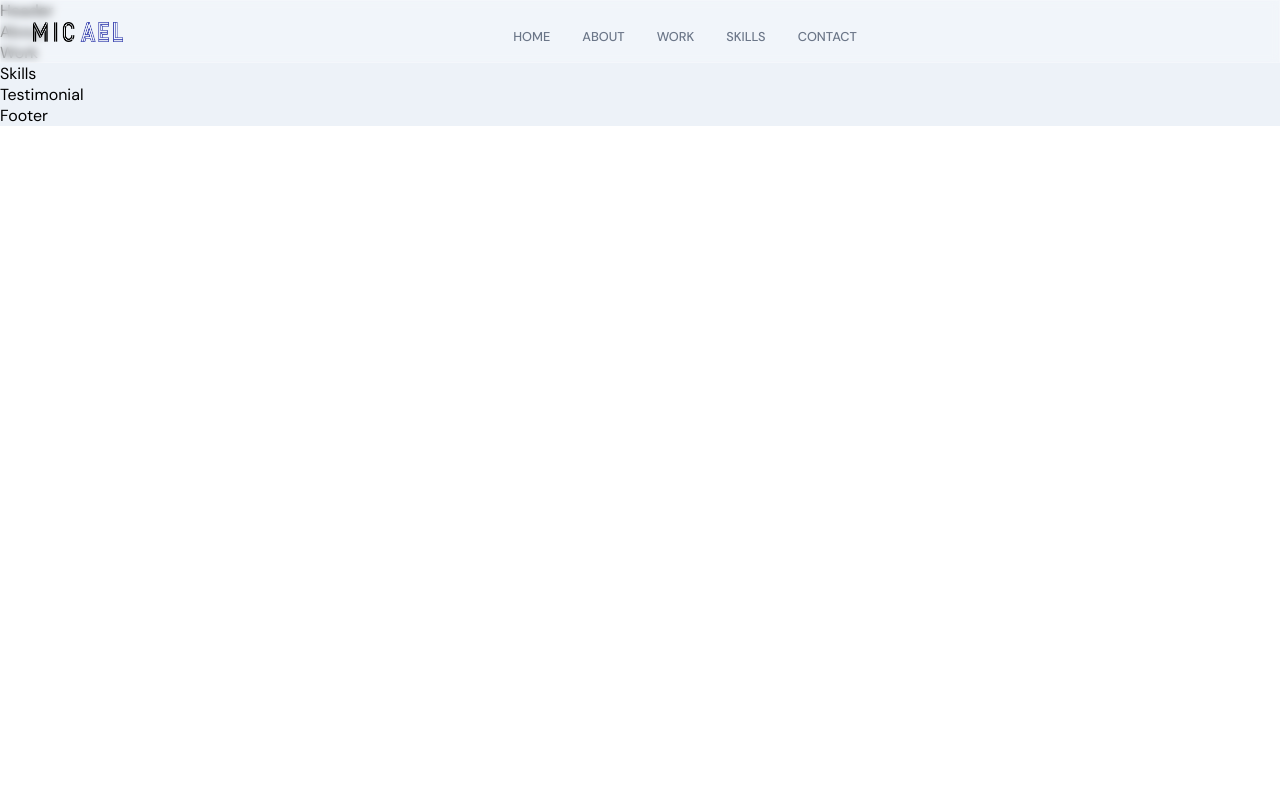
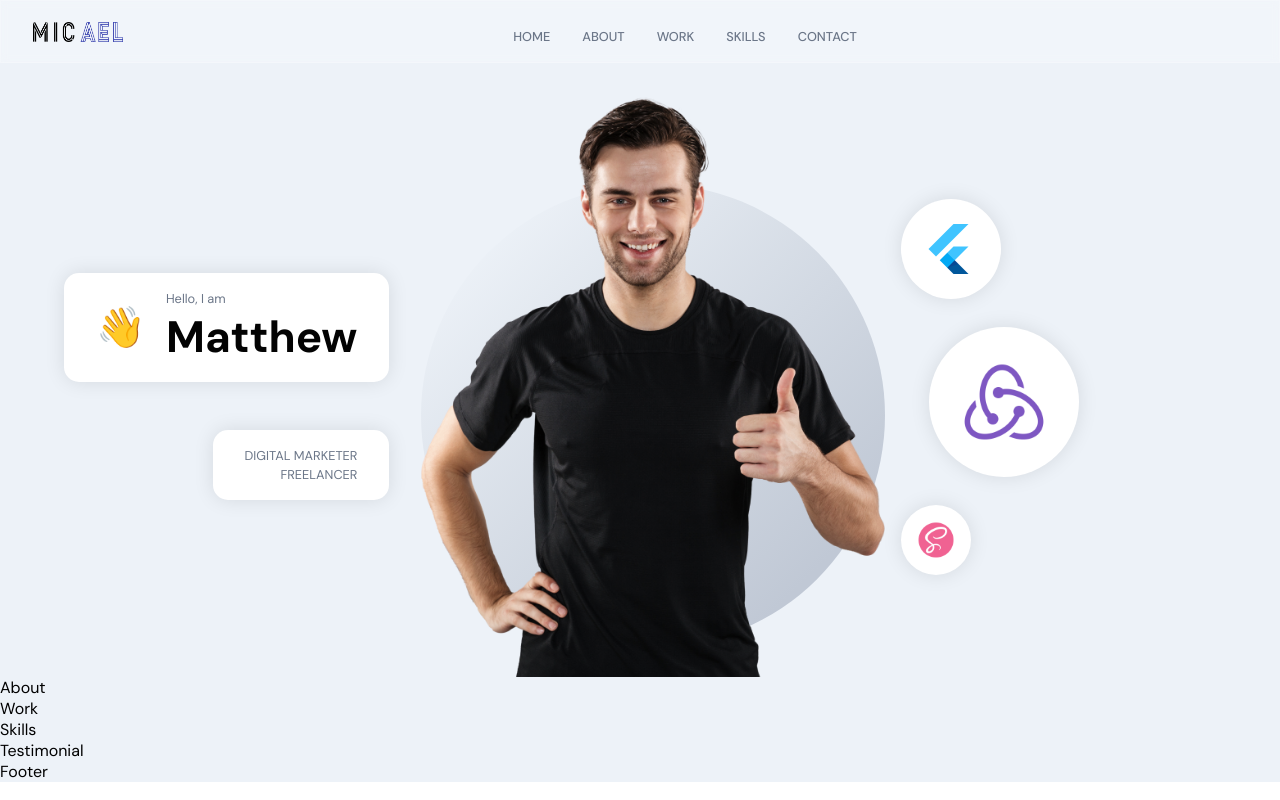
Before and after one commit to matthewhltang/reactjs-santity-portfolio, a React (Create React App) app in the folder frontend_react/: page / in a window 1280 px wide. Built offline with nearby package versions, Linux system fonts and the light colour scheme.

Commit message:
Push Header Section

```diff
--- a/frontend_react/src/container/Header/Header.jsx
+++ b/frontend_react/src/container/Header/Header.jsx
@@ -1,12 +1,74 @@
 import React from 'react';
+import { motion } from 'framer-motion';
+
+import { images } from '../../constants';
 
 import './Header.scss';
 
+const scaleVariants = {
+  whileInView: {
+    scale: [0, 1],
+    opacity: [0, 1],
+    transition: {
+      duration: 1,
+      ease: 'easeInOut'
+    }
+  }
+}
+
 const Header = () => {
   return (
-    <div>Header</div>
-  )
+    <div className="app__header app__flex">
+    <motion.div
+      whileInView={{ x: [-100, 0], opacity: [0, 1] }}
+      transition={{ duration: 0.5 }}
+      className="app__header-info"
+    >
+      <div className="app__header-badge">
+        <div className="badge-cmp app__flex">
+          <span>👋</span>
+          <div style={{ marginLeft: 20 }}>
+            <p className="p-text">Hello, I am</p>
+            <h1 className="head-text">Matthew</h1>
+          </div>
+        </div>
 
+        <div className="tag-cmp app__flex">
+          <p className="p-text">Digital Marketer</p>
+          <p className="p-text">Freelancer</p>
+        </div>
+      </div>
+    </motion.div>
+
+    <motion.div
+      whileInView={{ opacity: [0, 1] }}
+      transition={{ duration: 0.5, delayChildren: 0.5 }}
+      className="app__header-img"
+    >
+      <img src={images.profile} alt="profile_bg" />
+      <motion.img
+        whileInView={{ scale: [0, 1] }}
+        transition={{ duration: 1, ease: 'easeInOut' }}
+        src={images.circle}
+        alt="profile_circle"
+        className="overlay_circle"
+      />
+    </motion.div>
+
+    <motion.div
+      variants={scaleVariants}
+      whileInView={scaleVariants.whileInView}
+      className="app__header-circles"
+    >
+      {[images.flutter, images.redux, images.sass].map((circle, index) => (
+        <div className="circle-cmp app__flex" key={`circle-${index}`}>
+          <img src={circle} alt="profile_bg" />
+        </div>
+      ))}
+    </motion.div>
+  </div>
+
+  );
 }
 
 export default Header
--- a/frontend_react/src/container/Header/Header.scss
+++ b/frontend_react/src/container/Header/Header.scss
@@ -0,0 +1,196 @@
+#home {
+    position: relative;
+    background: url("../../assets/bgIMG.png");
+    background-size: cover;
+    background-position: center;
+    background-repeat: repeat;
+
+    // disable the default padding styles
+    .app__wrapper {
+      padding: 0;
+
+      .copyright {
+        display: none;
+      }
+    }
+  }
+
+  .app__header {
+    flex: 1;
+    width: 100%;
+    height: 100%;
+    flex-direction: row;
+
+    padding: 6rem 2rem 0rem;
+
+    @media screen and (min-width: 2000px) {
+      padding-top: 8rem;
+    }
+
+    @media screen and (max-width: 1200px) {
+      flex-direction: column;
+    }
+
+    @media screen and (max-width: 450px) {
+      padding: 6rem 1rem 2rem;
+    }
+  }
+
+  .app__header-info {
+    flex: 0.65;
+    display: flex;
+    flex-direction: column;
+    justify-content: flex-start;
+    align-items: flex-start;
+    height: 100%;
+
+    margin: 0 2rem;
+
+    @media screen and (max-width: 1200px) {
+      width: 100%;
+      margin-right: 0rem;
+    }
+  }
+
+  .app__header-badge {
+    width: 100%;
+    display: flex;
+    justify-content: flex-end;
+    align-items: flex-end;
+    flex-direction: column;
+
+    .badge-cmp,
+    .tag-cmp {
+      padding: 1rem 2rem;
+      background: var(--white-color);
+      border-radius: 15px;
+      flex-direction: row;
+      width: auto;
+
+      box-shadow: 0px 0px 20px rgba(0, 0, 0, 0.1);
+    }
+
+    .tag-cmp {
+      flex-direction: column;
+      margin-top: 3rem;
+
+      p {
+        width: 100%;
+        text-transform: uppercase;
+        text-align: right;
+      }
+    }
+
+    span {
+      font-size: 2.5rem;
+
+      @media screen and (min-width: 2000px) {
+        font-size: 5rem;
+      }
+    }
+
+    @media screen and (max-width: 1200px) {
+      justify-content: flex-start;
+      align-items: flex-start;
+    }
+  }
+
+  .app__header-circles {
+    flex: 0.75;
+    display: flex;
+    flex-direction: column;
+    justify-content: space-evenly;
+    align-items: flex-start;
+    height: 100%;
+    margin-left: 1rem;
+
+    div {
+      width: 100px;
+      height: 100px;
+      border-radius: 50%;
+
+      background: var(--white-color);
+      box-shadow: 0px 0px 20px rgba(0, 0, 0, 0.1);
+
+      img {
+        width: 60%;
+        height: 60%;
+      }
+    }
+
+    // circles with different height & width
+
+    div:nth-child(1) {
+      width: 100px;
+      height: 100px;
+    }
+
+    div:nth-child(2) {
+      margin: 1.75rem;
+      width: 150px;
+      height: 150px;
+    }
+
+    div:nth-child(3) {
+      width: 70px;
+      height: 70px;
+    }
+
+    @media screen and (min-width: 2000px) {
+      div:nth-child(2) {
+        width: 400px;
+        height: 400px;
+      }
+
+      div:nth-child(3) {
+        width: 170px;
+        height: 170px;
+      }
+
+      div:nth-child(1) {
+        width: 200px;
+        height: 200px;
+      }
+    }
+
+    @media screen and (max-width: 1200px) {
+      width: 100%;
+      flex-direction: row;
+      flex-wrap: wrap;
+      margin-left: 0;
+
+      div {
+        margin: 1rem;
+      }
+    }
+  }
+
+  .app__header-img {
+    flex: 1;
+    height: 100%;
+
+    display: flex;
+    justify-content: flex-end;
+    align-items: flex-end;
+    position: relative;
+
+    img {
+      width: 100%;
+      object-fit: contain;
+      z-index: 1;
+    }
+
+    .overlay_circle {
+      position: absolute;
+      left: 0;
+      right: 0;
+      bottom: 0;
+      z-index: 0;
+      width: 100%;
+      height: 90%;
+    }
+
+    @media screen and (max-width: 1200px) {
+      margin: 2rem 0;
+    }
+  }
```
Also changed, not shown: 1 other file (tests, documents, lock files or other folders).
